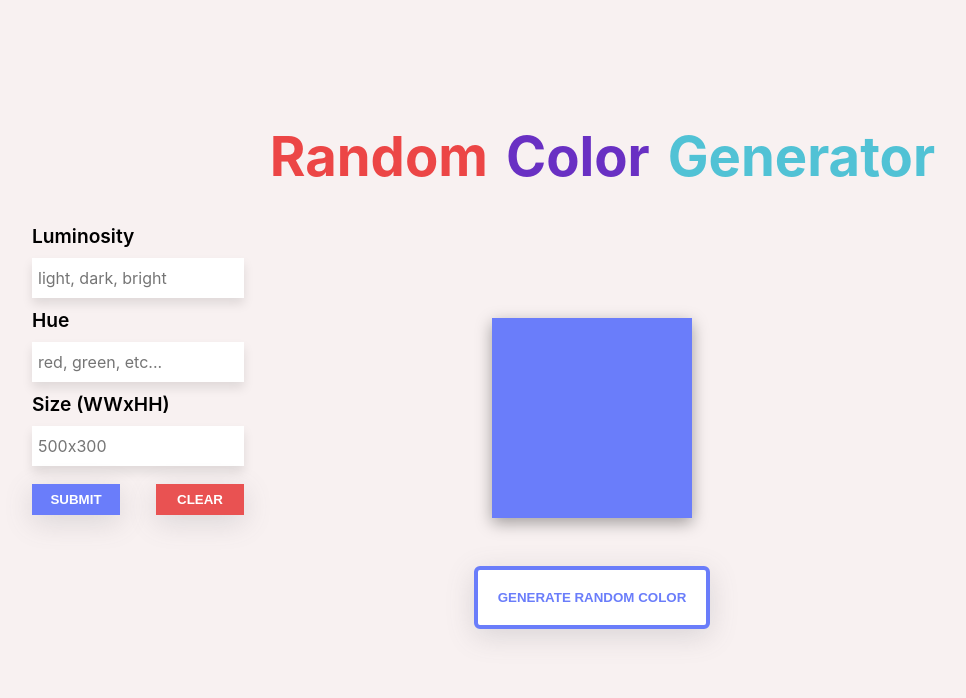
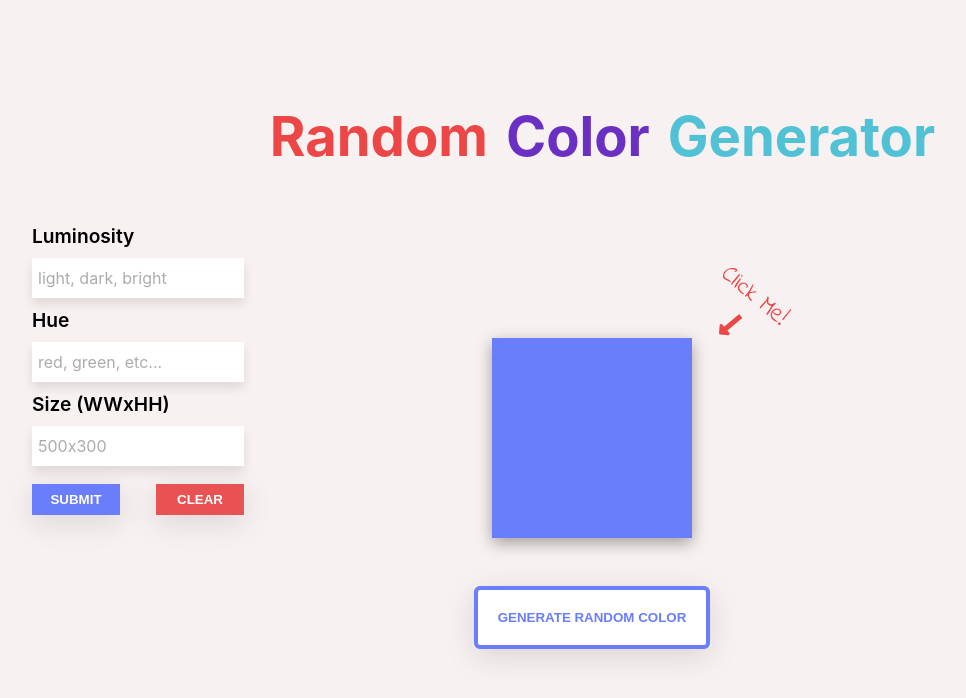
Before and after one commit to buigabor/random-color-generator-react, a React (Create React App) app: page / in a window 1280 px wide. Shown: the top 698 px of the page, without its empty margins (48-1014 px from the left). Built offline with nearby package versions, Linux system fonts and the light colour scheme.

Commit message:
Add click me markup

```diff
--- a/public/index.html
+++ b/public/index.html
@@ -3,6 +3,17 @@
 	<head>
 		<meta charset="utf-8" />
 		<link rel="icon" href="%PUBLIC_URL%/favicon.ico" />
+		<link
+			rel="stylesheet"
+			href="https://use.fontawesome.com/releases/v5.15.2/css/all.css"
+			integrity="sha384-vSIIfh2YWi9wW0r9iZe7RJPrKwp6bG+s9QZMoITbCckVJqGCCRhc+ccxNcdpHuYu"
+			crossorigin="anonymous"
+		/>
+		<link rel="preconnect" href="https://fonts.gstatic.com" />
+		<link
+			href="https://fonts.googleapis.com/css2?family=Indie+Flower&display=swap"
+			rel="stylesheet"
+		/>
 		<meta name="viewport" content="width=device-width, initial-scale=1" />
 		<meta name="theme-color" content="#000000" />
 		<meta
--- a/src/App.css
+++ b/src/App.css
@@ -89,7 +89,7 @@ input {
 	padding: 10px 6px; */
 }
 
-input:focus::-webkit-input-placeholder {
+/* input:focus::-webkit-input-placeholder {
 	color: transparent;
 }
 
@@ -107,9 +107,9 @@ input:focus::-ms-input-placeholder {
 
 input:focus::placeholder {
 	color: transparent;
-}
+} */
 
-input::-webkit-input-placeholder {
+/* input::-webkit-input-placeholder {
 	opacity: 0.6;
 }
 
@@ -127,10 +127,17 @@ input::-ms-input-placeholder {
 
 input::placeholder {
 	opacity: 0.6;
-}
+} */
 
 label {
 	/* align-self: flex-start;
 	font-size: 1.2rem;
 	font-weight: 600; */
 }
+
+.fas {
+	/* font-size: 1rem;
+	position: relative;
+	top: 3rem;
+	right: 3rem; */
+}
--- a/src/components/ColorForm.js
+++ b/src/components/ColorForm.js
@@ -25,6 +25,12 @@ const ParamsInput = styled.input`
 	border: 0;
 	outline: 0;
 	padding: 10px 6px;
+	&::placeholder {
+		opacity: 0.6;
+	}
+	&:focus::placeholder {
+		color: transparent;
+	}
 `;
 
 const ButtonsWrapper = styled.div`
--- a/src/components/Home.js
+++ b/src/components/Home.js
@@ -37,9 +37,28 @@ const Alert = styled.div`
 	box-shadow: 0 2rem 4rem rgba(0, 0, 0, 0.25);
 `;
 
-// function generateHexcode() {
-// 	return '#' + Math.floor(Math.random() * 16777215).toString(16);
-// }
+const IconWrapper = styled.div`
+	position: relative;
+	left: 11rem;
+`;
+
+const ClickMe = styled.span`
+	font-size: 1.5rem;
+	font-weight: 400;
+	display: inline-block;
+	transform: rotate(40deg);
+	font-family: 'Indie Flower', cursive;
+	transition: all 0.55s;
+`;
+
+const Icon = styled.i`
+	font-size: 2rem;
+	position: relative;
+	top: 2.2rem;
+	right: 4.8rem;
+	transform: rotate(-40deg);
+	transition: all 0.55s;
+`;
 
 export default function Home({ onSetCanvas, generateHexcode }) {
 	const [color, setColor] = useState('#6a7dfa');
@@ -56,6 +75,16 @@ export default function Home({ onSetCanvas, generateHexcode }) {
 		<>
 			<Alert style={{ display: alertMode }}>{alertText}</Alert>
 			<H2 style={{ color: color }}>{clicked ? hex : ''}</H2>
+			<IconWrapper>
+				<ClickMe style={{ color: clicked ? color : '#ec4646' }}>
+					Click Me!
+				</ClickMe>
+				<Icon
+					style={{ color: clicked ? color : '#ec4646' }}
+					className='fas fa-long-arrow-alt-left'
+				/>
+			</IconWrapper>
+
 			<Square
 				style={{ backgroundColor: color, width: width, height: height }}
 				onClick={() => {
```
Also changed, not shown: 1 other file (tests, documents, lock files or other folders). Lines whose indentation alone changed are shown as unchanged.
